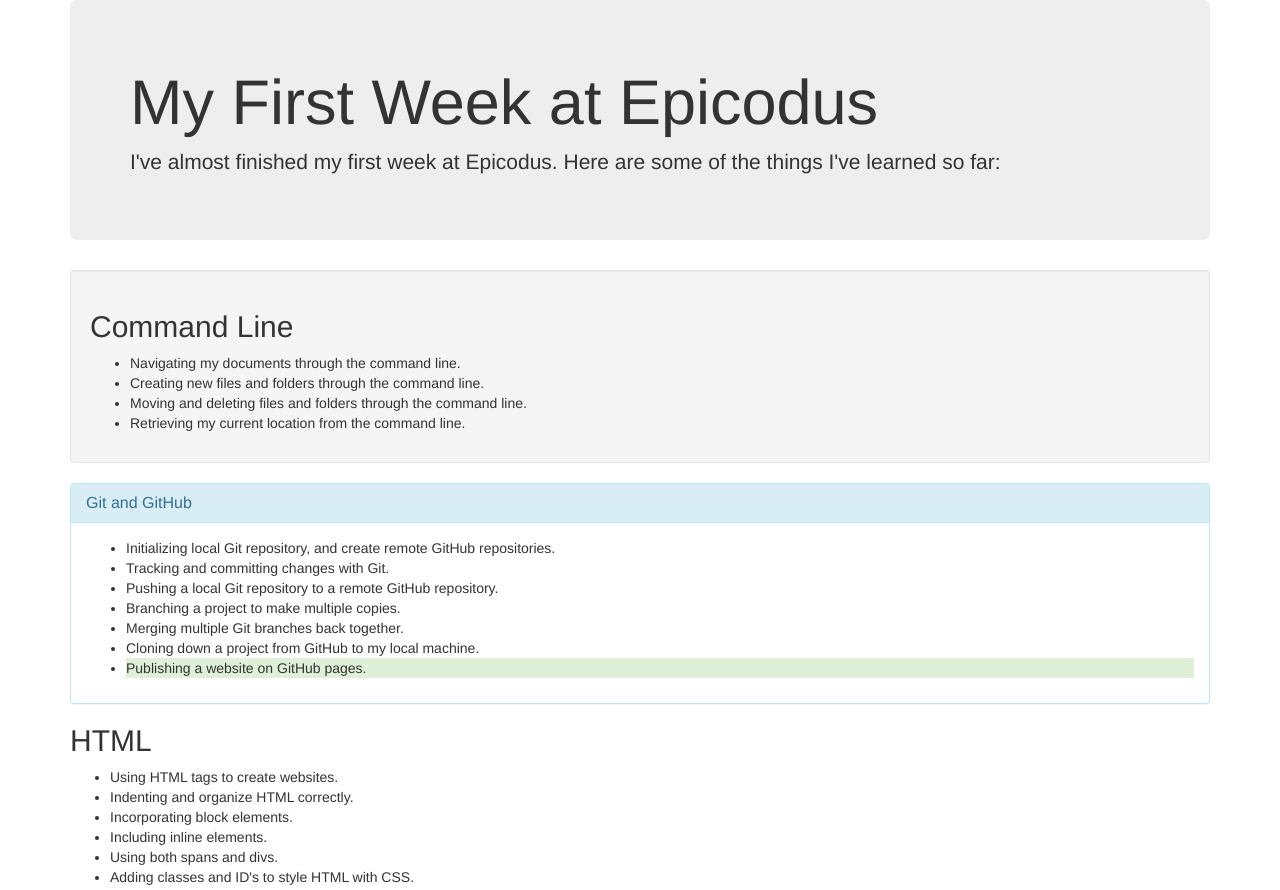
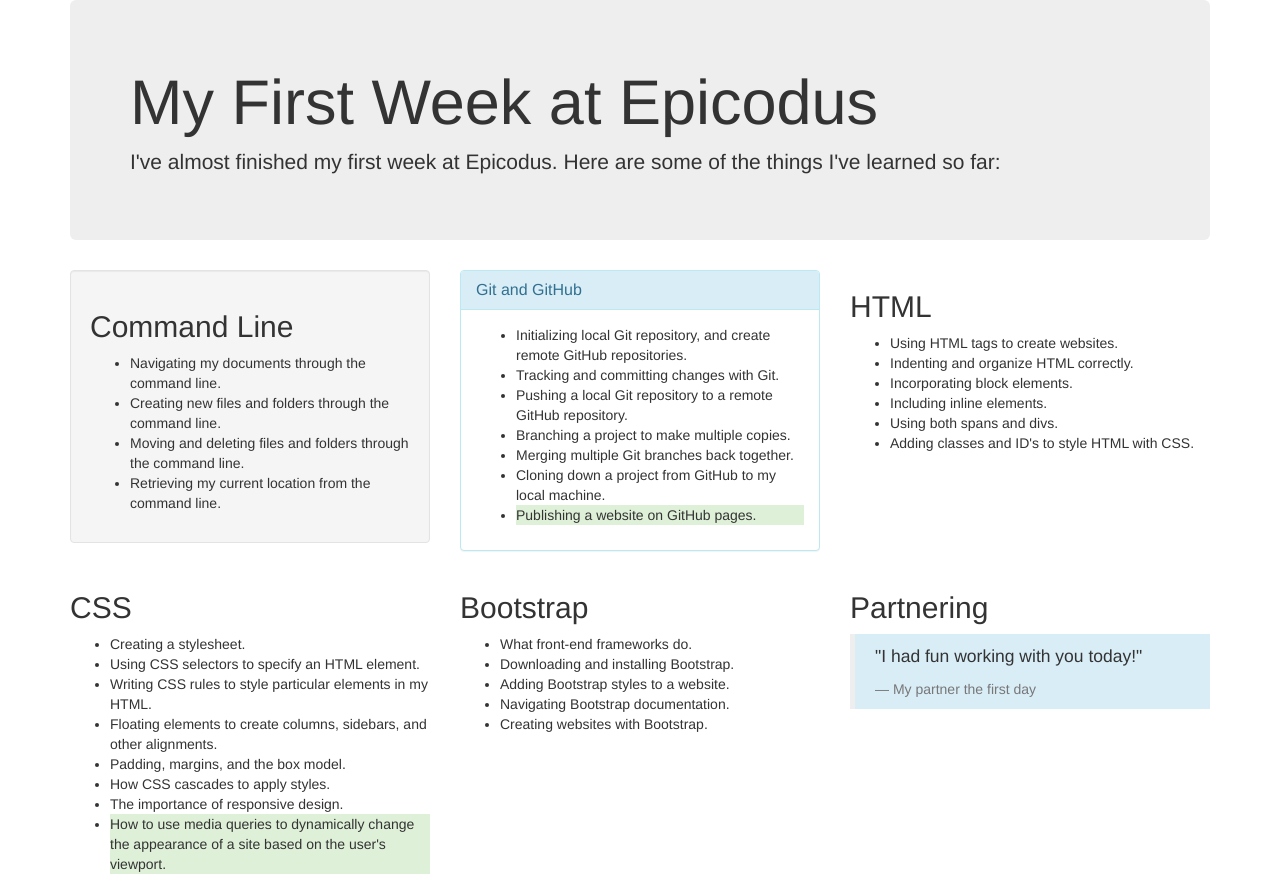
Before and after one commit to rohanpmoore/week-one-in-review, a plain HTML site: page index.html in a window 1280 px wide. Shown: the top 890 px of the page. Drawn offline with Linux system fonts and the light colour scheme.

Commit message:
add rows and columns to bootstrap for practice

```diff
--- a/index.html
+++ b/index.html
@@ -12,6 +12,8 @@
           I've almost finished my first week at Epicodus. Here are some of the things I've learned so far:
         </p>
       </div>
+      <div class="row">
+        <div class="col-md-4">
           <div class="well">
             <h2>Command Line</h2>
             <ul>
@@ -21,6 +23,8 @@
               <li>Retrieving my current location from the command line.</li>
             </ul>
           </div>
+        </div>
+        <div class="col-md-4">
           <div class="panel panel-info">
             <div class="panel-heading">
               <h2 class="panel-title">Git and GitHub</h2>
@@ -37,6 +41,8 @@
               </ul>
             </div>
           </div>
+        </div>
+        <div class="col-md-4">
           <h2>HTML</h2>
           <ul>
             <li>Using HTML tags to create websites.</li>
@@ -46,6 +52,10 @@
             <li>Using both spans and divs.</li>
             <li>Adding classes and ID's to style HTML with CSS.</li>
           </ul>
+        </div>
+      </div>
+      <div class="row">
+        <div class="col-md-4">
           <h2>CSS</h2>
           <ul>
             <li>Creating a stylesheet.</li>
@@ -57,6 +67,8 @@
             <li>The importance of responsive design.</li>
             <li class="bg-success">How to use media queries to dynamically change the appearance of a site based on the user's viewport.</li>
           </ul>
+        </div>
+        <div class="col-md-4">
           <h2>Bootstrap</h2>
           <ul>
             <li>What front-end frameworks do.</li>
@@ -65,10 +77,15 @@
             <li>Navigating Bootstrap documentation.</li>
             <li>Creating websites with Bootstrap.</li>
           </ul>
+        </div>
+        <div class="col-md-4">
+          <h2>Partnering</h2>
           <blockquote class="bg-info">
             <p>"I had fun working with you today!"</p>
             <footer>My partner the first day</footer>
           </blockquote>
         </div>
+      </div>
+    </div>
   </body>
 </html>
```
Lines whose indentation alone changed are shown as unchanged.
